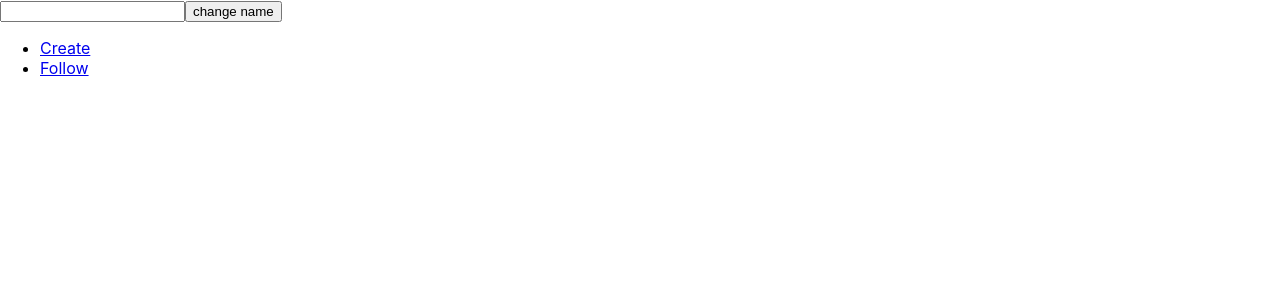
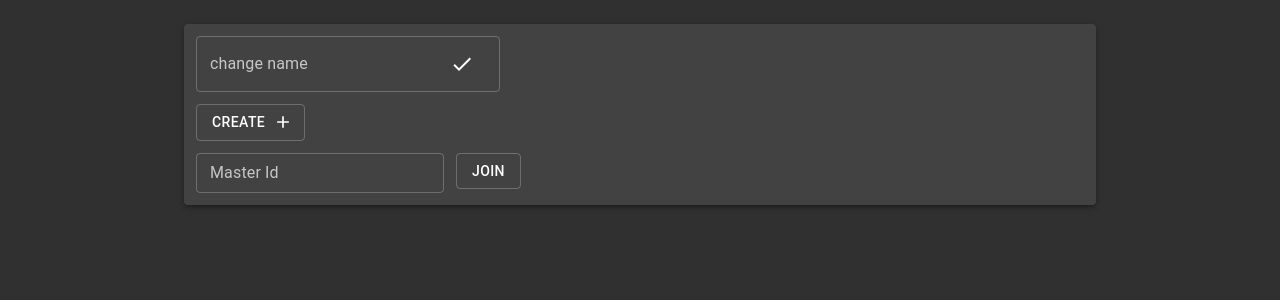
Before and after one commit to rational-kunal/p2pconf, a React (Create React App) app: page / in a window 1280 px wide. Shown: the top 300 px of the page. Built offline with nearby package versions, Linux system fonts and the light colour scheme; no server answers; what flux would draw is missing.

Commit message:
introducing material design

```diff
--- a/package.json
+++ b/package.json
@@ -3,6 +3,7 @@
   "version": "0.1.0",
   "private": true,
   "dependencies": {
+    "@material-ui/core": "^4.9.12",
     "@testing-library/jest-dom": "^4.2.4",
     "@testing-library/react": "^9.5.0",
     "@testing-library/user-event": "^7.2.1",
--- a/src/App.js
+++ b/src/App.js
@@ -3,6 +3,10 @@ import { BrowserRouter as Router, Switch, Route } from 'react-router-dom';
 
 import Home from './components/Home';
 import Room from './components/Room';
+
+import { ThemeProvider, createMuiTheme } from '@material-ui/core/styles';
+import CssBaseline from '@material-ui/core/CssBaseline';
+import Container from '@material-ui/core/Container';
 
 function App() {
   return (
@@ -22,4 +26,19 @@ function App() {
   );
 }
 
-export default App;
+function AppContainer() {
+  const theme = createMuiTheme({
+    palette: { type: 'dark' },
+  });
+
+  return (
+    <ThemeProvider theme={theme}>
+      <CssBaseline />
+      <Container style={{ marginTop: 24, marginBottom: 24 }} maxWidth="md">
+        <App />
+      </Container>
+    </ThemeProvider>
+  );
+}
+
+export default AppContainer;
--- a/src/components/Home/NameController.js
+++ b/src/components/Home/NameController.js
@@ -3,23 +3,39 @@ import React, { useState } from 'react';
 import hubStore from '../../stores/hubStore';
 import { hostPeerNameChange } from '../../actions/hubActions';
 
+import IconButton from '@material-ui/core/IconButton';
+import OutlinedInput from '@material-ui/core/OutlinedInput';
+import InputLabel from '@material-ui/core/InputLabel';
+import InputAdornment from '@material-ui/core/InputAdornment';
+import FormControl from '@material-ui/core/FormControl';
+import CheckIcon from '@material-ui/icons/Check';
+
 export default function NameController() {
   const [name, setName] = useState(hubStore.hostPeerName);
 
   return (
-    <div>
-      <input
+    <FormControl variant="outlined">
+      <InputLabel> change name </InputLabel>
+      <OutlinedInput
+        id="outlined-adornment-password"
         type="text"
         value={name}
         onChange={(e) => setName(e.target.value)}
+        endAdornment={
+          <InputAdornment position="end">
+            <IconButton
+              color="primary"
+              aria-label="directions"
+              onClick={() => {
+                hostPeerNameChange(name);
+              }}
+            >
+              <CheckIcon color="action" />
+            </IconButton>
+          </InputAdornment>
+        }
+        labelWidth={70}
       />
-      <button
-        onClick={() => {
-          hostPeerNameChange(name);
-        }}
-      >
-        change name
-      </button>
-    </div>
+    </FormControl>
   );
 }
--- a/src/components/Home/index.js
+++ b/src/components/Home/index.js
@@ -1,20 +1,41 @@
-import React from 'react';
+import React, { useState } from 'react';
 import { Link } from 'react-router-dom';
 
 import NameController from './NameController';
 
+import { Papered, MarginDown } from '../muiUtil';
+import Button from '@material-ui/core/Button';
+import TextField from '@material-ui/core/TextField';
+import AddIcon from '@material-ui/icons/Add';
+
 export default function Home() {
+  const [masterId, setMasterId] = useState('');
+
   return (
-    <nav>
-      <NameController />
-      <ul>
-        <li>
-          <Link to="/create">Create</Link>
-        </li>
-        <li>
-          <Link to="/follow">Follow</Link>
-        </li>
-      </ul>
-    </nav>
+    <Papered>
+      <MarginDown>
+        <NameController />
+      </MarginDown>
+
+      <MarginDown>
+        <Link to="/create">
+          <Button variant="outlined" endIcon={<AddIcon />}>
+            Create
+          </Button>
+        </Link>
+      </MarginDown>
+
+      <TextField
+        label="Master Id"
+        style={{ marginRight: 12 }}
+        variant="outlined"
+        size="small"
+        value={masterId}
+        onChange={(e) => setMasterId(e.target.value)}
+      />
+      <Link to={'/follow/' + masterId}>
+        <Button variant="outlined">Join</Button>
+      </Link>
+    </Papered>
   );
 }
--- a/src/components/Room/VideoLounge.js
+++ b/src/components/Room/VideoLounge.js
@@ -3,6 +3,9 @@ import React, { useState, useEffect } from 'react';
 import hubStore from '../../stores/hubStore';
 
 import Video from '../Video';
+
+import { Papered } from '../muiUtil';
+import Grid from '@material-ui/core/Grid';
 
 export default function VideoLounge() {
   const [streams, setStreams] = useState([]);
@@ -16,11 +19,17 @@ export default function VideoLounge() {
   });
 
   return (
-    <>
-      <Video stream={window.localStream} />
-      {streams.map((stream) => (
-        <Video stream={stream} />
-      ))}
-    </>
+    <Papered>
+      <Grid container spacing={3}>
+        <Grid item xs={12} sm={6}>
+          <Video stream={window.localStream} muted />
+        </Grid>
+        {streams.map((stream) => (
+          <Grid item xs={12} sm={6}>
+            <Video stream={stream} />
+          </Grid>
+        ))}
+      </Grid>
+    </Papered>
   );
 }
--- a/src/components/Room/index.js
+++ b/src/components/Room/index.js
@@ -1,18 +1,40 @@
-import React from 'react';
+import React, { useState, useEffect } from 'react';
 import { useParams } from 'react-router-dom';
 
 import hubStore from '../../stores/hubStore';
 
 import VideoLounge from './VideoLounge';
 
+import Typography from '@material-ui/core/Typography';
+import CircularProgress from '@material-ui/core/CircularProgress';
+
 export default function Room() {
   const { masterPeerId } = useParams();
+  const [peerId, setPeerId] = useState(null);
   if (masterPeerId) {
     hubStore.masterPeerId = masterPeerId;
   }
 
+  useEffect(() => {
+    hubStore.addChangeListener(() => {
+      if (hubStore.hostPeerId !== peerId) {
+        setPeerId(hubStore.hostPeerId);
+      }
+    });
+  });
+
   return (
     <>
+      {masterPeerId || (
+        <Typography variant="h6" style={{ padding: 12 }}>
+          {peerId ? (
+            'connect at hompage/follow/' + peerId
+          ) : (
+            <CircularProgress />
+          )}
+        </Typography>
+      )}
+
       <VideoLounge />
     </>
   );
--- a/src/components/Video/index.js
+++ b/src/components/Video/index.js
@@ -11,7 +11,7 @@ export default function Video({ stream }) {
 
   return (
     <div style={{ marginBottom: 12 }}>
-      <video width="100px" height="auto" ref={videoRef} autoPlay></video>
+      <video width="100%" height="auto" ref={videoRef} autoPlay></video>
     </div>
   );
 }
--- /dev/null
+++ b/src/components/muiUtil.js
@@ -0,0 +1,15 @@
+import React from 'react';
+
+import Paper from '@material-ui/core/Paper';
+
+export function Papered({ children }) {
+  return (
+    <Paper elevation={3} style={{ padding: 12 }}>
+      {children}
+    </Paper>
+  );
+}
+
+export function MarginDown({ children }) {
+  return <div style={{ marginBottom: 12 }}>{children}</div>;
+}
```
Also changed, not shown: 1 other file (tests, documents, lock files or other folders).
